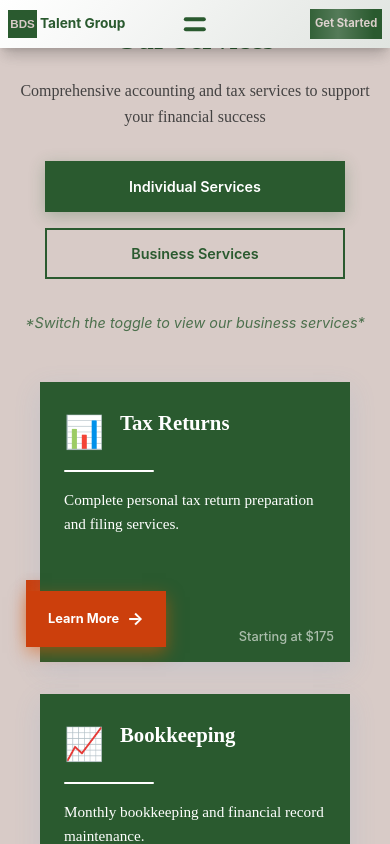
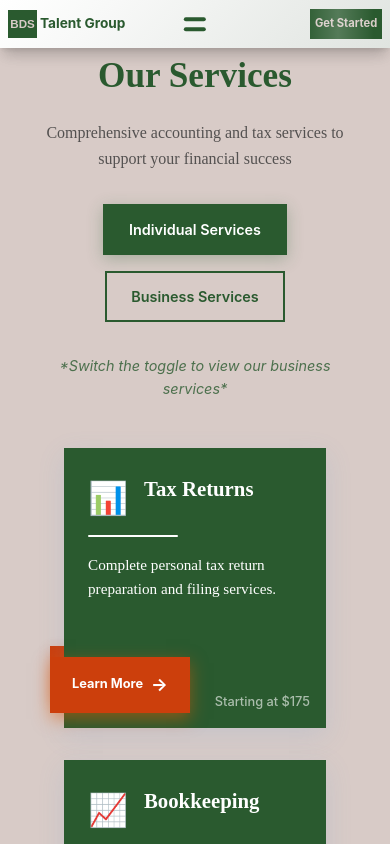
Before and after one commit to CartezDew/bdsfrontend, a React (Vite) app: page /services in a window 390 px wide. Shown: the top 844 px of the page. Built offline with nearby package versions, Linux system fonts and the light colour scheme.

Commit message:
commented out code in servicespage.css

```diff
--- a/src/styles/navbar.css
+++ b/src/styles/navbar.css
@@ -499,10 +499,10 @@ body.mobile-menu-opened .App.navbar-hidden .navbar {
 .back-to-top-btn {
   display: none;
   position: fixed;
-  right: .5rem;
+  right: .3rem;
   bottom: 2rem;
-  width: 3rem;
-  height: 3rem;
+  width: 2.7rem;
+  height: 2.7rem;
   background-color: rgba(154, 109, 56, 0.8);
   color: var(--color-timberwolf);
   border: none;
--- a/src/styles/servicesPage.css
+++ b/src/styles/servicesPage.css
@@ -1,3 +1,182 @@
+/* Services Page - cleaned and scoped to classes used in ServicesPage.jsx */
+
+.servicespage-section {
+  padding: 3rem 2rem 4rem 2rem;
+  background-color: var(--color-timberwolf);
+  margin-top: 0;
+  transition: padding-top 0.3s ease;
+}
+
+.servicespage-container {
+  max-width: 1400px;
+  margin: 0 auto;
+}
+
+.servicespage-header {
+  text-align: center;
+  margin-bottom: 3rem;
+}
+
+.servicespage-title {
+  font-size: clamp(2.2rem, 3.7vw, 3rem);
+  font-weight: 900;
+  color: var(--color-hunter-green);
+  margin-bottom: 1rem;
+  font-family: 'Playfair Display', serif;
+}
+
+.servicespage-subtitle {
+  font-size: clamp(1rem, 1.7vw, 1.2rem);
+  color: var(--color-errie-black);
+  max-width: auto;
+  margin: 0 auto;
+  line-height: 1.6;
+  opacity: 0.8;
+}
+
+/* Toggle */
+.servicespage-toggle {
+  display: flex;
+  justify-content: center;
+  align-items: center;
+  width: 100%;
+  justify-items: center;
+  gap: 1rem;
+  margin: 2rem 0;
+  flex-wrap: wrap;
+}
+
+.servicespage-toggle-btn {
+  background: var(--color-timberwolf);
+  color: var(--color-hunter-green);
+  border: 2px solid var(--color-hunter-green);
+  padding: 0.75rem 1.5rem;
+  font-weight: 600;
+  cursor: pointer;
+  transition: all 0.3s ease;
+  font-size: 0.9rem;
+  position: relative;
+}
+
+.servicespage-toggle-btn:hover {
+  background: var(--color-sinopia);
+  color: white;
+  border: 2px solid var(--color-sinopia);
+  transform: translateY(-2px);
+  box-shadow: 0 4px 15px rgba(51, 103, 59, 0.3);
+}
+
+.servicespage-toggle-btn.active {
+  background: var(--color-hunter-green);
+  color: white;
+  border: 2px solid var(--color-hunter-green);
+  box-shadow: 0 4px 15px rgba(51, 103, 59, 0.3);
+}
+
+.servicespage-toggle-btn:active {
+  transform: translateY(0);
+}
+
+/* Toggle note */
+.servicespage-note {
+  font-size: 0.9rem;
+  color: var(--color-hunter-green);
+  font-style: italic;
+  margin-top: 1rem;
+  opacity: 0.8;
+  text-align: center;
+  width: 100%;
+  margin-left: auto;
+  margin-right: auto;
+}
+
+/* Content container */
+.servicespage-content {
+  margin-top: 2rem;
+}
+
+/* Social Media Section */
+.service-social-media-section {
+  text-align: center;
+  padding: 1.5rem;
+  background: var(--color-hunter-green);
+  border-bottom: 1px solid var(--color-timberwolf);
+}
+
+.service-follow-us-text {
+  color: var(--color-timberwolf);
+  font-size: 1.2rem;
+  font-weight: 600;
+  margin: 0 0 1.5rem 0;
+  text-transform: uppercase;
+  letter-spacing: 1px;
+  font-family: 'Playfair Display', serif;
+}
+
+.service-social-icons {
+  display: flex;
+  justify-content: center;
+  align-items: center;
+  gap: 1.5rem;
+}
+
+.service-social-icon {
+  display: flex;
+  align-items: center;
+  justify-content: center;
+  width: 50px;
+  height: 50px;
+  border-radius: 50%;
+  background: var(--color-sinopia);
+  color: white;
+  text-decoration: none;
+  transition: all 0.3s ease;
+  box-shadow: 0 2px 8px rgba(204, 63, 12, 0.3);
+  animation: service-bounce 4s ease-in-out infinite;
+}
+
+/* Social Media Icons */
+.service-social-icon.service-facebook { animation-delay: 0s; }
+.service-social-icon.service-instagram { animation-delay: 0.7s; }
+.service-social-icon.service-linkedin { animation-delay: 1s; }
+
+.service-social-icon:hover {
+  transform: translateY(-3px) scale(1.1);
+  box-shadow: 0 4px 15px rgba(204, 63, 12, 0.5);
+}
+
+.service-social-icon svg { width: 30px; height: 30px; }
+.service-social-icon.service-instagram:hover { box-shadow: 0 4px 15px rgba(220, 39, 67, 0.5); }
+.service-social-icon.service-linkedin:hover { background: #006097; box-shadow: 0 4px 15px rgba(0, 119, 181, 0.5); }
+
+@keyframes service-bounce {
+  0%, 20%, 50%, 80%, 100% { transform: translateY(0); }
+  40% { transform: translateY(-10px); }
+  60% { transform: translateY(-5px); }
+}
+
+/* Media Queries (largest to smallest) */
+
+
+@media (max-width: 650px) {
+  .servicespage-section { padding: 2rem 1.5rem 2rem 1.5rem; }
+  .servicespage-title { font-size: clamp(1.8rem, 4.6vw, 2.5rem); }
+  .servicespage-subtitle { font-size: clamp(0.9rem, 1.5vw, 1.2rem); }
+}
+
+@media (max-width: 480px) {
+  .servicespage-section { padding: 1rem 0.5rem 2rem 0.5rem; }
+  .servicespage-title { font-size: 1.8rem; }
+}
+
+@media (max-width: 440px) {
+  .servicespage-title { font-size: clamp(1.7rem, 5.5vw, 2.5rem); }
+}
+
+@media (max-width: 400px) {
+  .servicespage-section { padding: 2rem 0rem 2rem 0rem; }
+}
+
 
 .servicespage-section {
   padding: 3rem 2rem 4rem 2rem;
@@ -49,22 +228,9 @@
 }
 
 /* ServicesPage section padding adjustment when navbar is visible */
-.servicespage-section {
-  padding-top: 3rem;
-}
-
-.servicespage-container {
-  max-width: 1300px;
-  margin: 0 auto;
-}
-
-.servicespage-header {
-  text-align: center;
-  margin-bottom: 3rem;
-}
 
 .servicespage-title {
-  font-size: 2.5rem;
+  font-size: clamp(2.2rem, 3.7vw, 3rem);
   font-weight: 900;
   color: var(--color-hunter-green);
   margin-bottom: 1rem;
@@ -72,12 +238,12 @@
 }
 
 .servicespage-subtitle {
-  font-size: 1.1rem;
+  font-size: clamp(1rem, 1.7vw, 1.2rem);
   color: var(--color-errie-black);
-  max-width: 600px;
+  max-width: auto;
   margin: 0 auto;
   line-height: 1.6;
-  opacity: 0.9;
+  opacity: 0.8;
 }
 
 /* ServicesPage Grid Layout */
@@ -85,9 +251,11 @@
   display: grid;
   grid-template-columns: repeat(auto-fit, minmax(300px, 1fr));
   gap: 2rem;
-  max-width: 1200px;
+  max-width: 1400px;
   margin: 0 auto;
   padding: 0 2rem;
+  justify-items: center;
+  justify-content: center;
 }
 
 /* Hide border when navbar is visible */
@@ -99,7 +267,7 @@
 .servicespage-card {
   position: relative;
   isolation: isolate;
-  margin-left: 30px;
+  margin-left: 0;
   height: 100%;
   display: flex;
   flex-direction: column;
@@ -148,7 +316,7 @@
 
 .servicespage-card-title {
   color: white;
-  font-size: 1.5rem;
+  font-size: clamp(1.4rem, 2.4vw, 2rem);
   font-weight: 700;
   margin-bottom: 0.75rem;
   text-align: left;
@@ -172,7 +340,7 @@
 
 .servicespage-description {
   color: white;
-  font-size: 1rem;
+  font-size: clamp(1rem, 1.6vw, 1.2rem);
   line-height: 1.6;
   margin-bottom: 1.5rem;
   text-align: left;
@@ -204,18 +372,19 @@
   align-items: center;
   justify-content: center;
   gap: 0.5rem;
-  border-radius: 0.5rem;
+  position: absolute;
+  z-index: 2;
+  left: -14px;
+  bottom: 15px;
+  min-width: 140px;
+  box-shadow: 0 6px 16px rgba(227, 89, 3, 0.50);
   text-decoration: none;
-  position: relative;
-  z-index: 2;
-  align-self: flex-start;
-  margin-top: auto;
 }
 
 .servicespage-learn-more-btn:hover {
-  background: var(--color-golden-brown);
-  transform: translateY(-2px);
-  box-shadow: 0 6px 20px rgba(204, 63, 12, 0.3);
+  background: var(--color-golden-brown) !important;
+  transform: translateY(-3px) !important;
+  box-shadow: 0 8px 20px rgba(0, 176, 80, 0.45) !important;
 }
 
 .servicespage-learn-more-btn:active {
@@ -249,7 +418,7 @@
 .servicespage-toggle-btn:hover {
   background: var(--color-sinopia);
   color: white;
-  border: 2px solid var(--color-sinopia);
+  /* border: 2px solid var(--color-sinopia); */
   transform: translateY(-2px);
   box-shadow: 0 4px 15px rgba(51, 103, 59, 0.3);
 }
@@ -265,7 +434,7 @@
 }
 
 /* Service Type Note */
-.servicespage-note {
+/* .servicespage-note {
   font-size: 0.9rem;
   color: var(--color-hunter-green);
   font-style: italic;
@@ -275,15 +444,15 @@
   width: 100%;
   margin-left: auto;
   margin-right: auto;
-}
+} */
 
 /* ServicesPage Content */
-.servicespage-content {
+/* .servicespage-content {
   margin-top: 2rem;
-}
+} */
 
 /* Scroll-triggered Animation Classes */
-.servicespage-content-col {
+/* .servicespage-content-col {
   opacity: 0;
   transform: translateY(30px);
   transition: all 0.8s cubic-bezier(0.25, 0.46, 0.45, 0.94);
@@ -292,10 +461,10 @@
 .servicespage-content-col.servicespage-animate-in {
   opacity: 1;
   transform: translateY(0);
-}
+} */
 
 /* Staggered animations for child elements */
-.servicespage-content-col.servicespage-animate-in .servicespage-section-header {
+/* .servicespage-content-col.servicespage-animate-in .servicespage-section-header {
   animation: servicespageSlideInLeft 0.6s cubic-bezier(0.25, 0.46, 0.45, 0.94) 0.1s forwards;
 }
 
@@ -321,10 +490,10 @@
 
 .servicespage-content-col.servicespage-animate-in .servicespage-pricing-section {
   animation: servicespagePricingGlow 1s cubic-bezier(0.25, 0.46, 0.45, 0.94) 0.7s forwards;
-}
+} */
 
 /* Enhanced Keyframe Animations */
-@keyframes servicespageFadeInUp {
+/* @keyframes servicespageFadeInUp {
   from {
     opacity: 0;
     transform: translateY(20px) scale(0.95);
@@ -366,8 +535,8 @@
     opacity: 1;
     transform: scale(1);
   }
-}
-
+} */
+/*
 @keyframes servicespageBounceIn {
   0% {
     opacity: 0;
@@ -384,9 +553,9 @@
     opacity: 1;
     transform: scale(1);
   }
-}
+} */
 
-@keyframes servicespageZoomIn {
+/* @keyframes servicespageZoomIn {
   from {
     opacity: 0;
     transform: scale(0.9) translateY(30px);
@@ -397,66 +566,31 @@
     transform: scale(1) translateY(0);
     filter: blur(0px);
   }
+} */
+
+/* Responsive Design - ordered largest to smallest and deduplicated */
+@media (max-width: 1150px) {
+  .servicespage-grid {
+    grid-template-columns: repeat(auto-fit, minmax(320px, 1fr));
+    gap: 2.5rem;
+    max-width: 900px;
+  }
+  .servicespage-learn-more-btn { left: -14px; bottom: 15px; }
 }
 
-/* Responsive Design */
-@media (max-width: 768px) {
-  .servicespage-section {
-    padding: 1.5rem 1rem 3rem 1rem;
-  }
-
-  .servicespage-title {
-    font-size: 2rem;
-  }
-
-  .servicespage-subtitle {
-    font-size: 1rem;
-  }
-
-  .servicespage-toggle {
-    flex-direction: column;
+@media (max-width: 850px) {
+  /* Keep previous section padding override commented (retained for reference) */
+  .servicespage-grid {
+    grid-template-columns: repeat(auto-fit, minmax(320px, 1fr));
+    gap: 2rem;
     align-items: center;
-  }
-
-  .servicespage-toggle-btn {
-    width: 100%;
-    max-width: 300px;
-  }
-
-  .servicespage-grid {
-    grid-template-columns: 1fr;
-    padding: 0 1rem;
-  }
-
-  .servicespage-card {
-    margin-left: 15px;
-  }
-
-  .servicespage-card::before {
-    left: -7px;
-    width: 60px;
-    height: 26px;
+    justify-content: center;
+    text-align: center;
+    margin-bottom: 2rem;
   }
 }
 
-@media (max-width: 480px) {
-  .servicespage-section {
-    padding: 1rem 0.5rem 2rem 0.5rem;
-  }
 
-  .servicespage-title {
-    font-size: 1.8rem;
-  }
-
-  .servicespage-card-content {
-    padding: 1.5rem 1.5rem 3rem 1.5rem;
-  }
-
-  .servicespage-learn-more-btn {
-    padding: 12px 18px;
-    font-size: 0.75rem;
-  }
-}
 
 /* ========================================
    DETAILED INDIVIDUAL SERVICES SECTION
@@ -475,14 +609,6 @@
   padding-right: 2rem;
 }
 
-.servicespage-detailed-container {
-  max-width: 1300px;
-  margin: 0 auto;
-  padding: 0 1.25rem;
-}
-
-
-
 .servicespage-service-section {
   display: block;
   margin-bottom: 4rem;
@@ -492,16 +618,6 @@
   border: 1px solid rgba(42, 90, 47, 0.1);
   box-shadow: 0 8px 32px rgba(42, 90, 47, 0.08);
 }
-
-@media (min-width: 960px) {
-  .servicespage-service-section {
-    padding: 3rem;
-  }
-}
-
-
-
-
 
 .servicespage-content-col {
   background: transparent;
@@ -516,13 +632,7 @@
   width: 100%;
 }
 
-@media (min-width: 960px) {
-  .servicespage-content-col {
-    gap: 2.5rem;
-  }
-}
-
-.servicespage-section-header {
+/* .servicespage-section-header {
   display: flex;
   justify-content: space-between;
   align-items: flex-start;
@@ -530,15 +640,15 @@
   margin-bottom: 0;
   padding-bottom: 1.5rem;
   border-bottom: 2px solid var(--color-hunter-green);
-}
+} */
 
-.servicespage-header-main {
+/* .servicespage-header-main {
   display: flex;
   align-items: center;
   gap: 1rem;
-}
+} */
 
-.servicespage-service-title {
+/* .servicespage-service-title {
   font-size: clamp(2rem, 2.5vw, 2.5rem);
   font-weight: 900;
   line-height: 1.1;
@@ -546,13 +656,13 @@
   color: var(--color-hunter-green);
   font-family: 'Playfair Display', serif;
   text-shadow: 0 2px 4px rgba(42, 90, 47, 0.1);
-}
-
+} */
+/*
 .servicespage-service-icon {
   font-size: 1.6rem;
-}
+} */
 
-.servicespage-price-chip {
+/* .servicespage-price-chip {
   background: var(--color-sinopia);
   color: white;
   border: 2px solid var(--color-sinopia);
@@ -563,8 +673,8 @@
   white-space: nowrap;
   box-shadow: 0 4px 12px rgba(204, 63, 12, 0.3);
   transition: all 0.3s ease;
-}
-
+} */
+/*
 .servicespage-price-chip:hover {
   background: var(--color-golden-brown);
   border-color: var(--color-golden-brown);
@@ -593,8 +703,34 @@
   display: grid;
   gap: 1.5rem;
   grid-template-columns: 1fr;
-}
+} */
 
+/* Responsive Design for Social Media */
+/* @media (max-width: 768px) {
+  .service-social-media-section {
+    margin: 1.5rem 0 2rem 0;
+    padding: 1rem;
+  }
+
+  .service-social-icons {
+    gap: 1rem;
+  }
+
+  .service-social-icon {
+    width: 45px;
+    height: 45px;
+  }
+
+  .service-social-icon svg {
+    width: 20px;
+    height: 20px;
+  }
+
+  .service-follow-us-text {
+    font-size: 1rem;
+  }
+} */
+/*
 @media (min-width: 720px) {
   .servicespage-highlights-grid {
     grid-template-columns: 1fr 1fr;
@@ -799,14 +935,14 @@
   line-height: 1.6;
   text-align: center;
   font-family: 'Playfair Display', serif;
-}
+} */
 
 /* ========================================
    SOCIAL MEDIA SECTION
    ======================================== */
 
 /* Social Media Section */
-.service-social-media-section {
+/* .service-social-media-section {
   text-align: center;
   padding: 1.5rem;
   background: var(--color-hunter-green);
@@ -823,8 +959,8 @@
   font-family: 'Playfair Display', serif;
   font-style: normal;
   text-shadow: 0 1px 2px rgba(51, 103, 59, 0.1);
-}
-
+} */
+/*
 .service-social-icons {
   display: flex;
   justify-content: center;
@@ -845,8 +981,8 @@
   transition: all 0.3s ease;
   box-shadow: 0 2px 8px rgba(204, 63, 12, 0.3);
   animation: service-bounce 4s ease-in-out infinite;
-}
-
+} */
+/*
 .service-social-icon.service-facebook {
   animation-delay: 0s;
 }
@@ -877,36 +1013,49 @@
 .service-social-icon.service-linkedin:hover {
   background: #006097;
   box-shadow: 0 4px 15px rgba(0, 119, 181, 0.5);
+} */
+
+/* @media (max-width: 440px) {
+  .servicespage-title { font-size: clamp(1.7rem, 5.5vw, 2.5rem); }
 }
 
-/* Responsive Design for Social Media */
-@media (max-width: 768px) {
-  .service-social-media-section {
-    margin: 1.5rem 0 2rem 0;
-    padding: 1rem;
+@media (max-width: 400px) {
+  .servicespage-section { padding: 2rem 0rem 2rem 0rem; }
+}
+
+/* Optional price style parity if used on page cards */
+/* .servicespage-price {
+  position: absolute;
+  bottom: 15px;
+  right: 1rem;
+  font-size: 0.9rem;
+  color: white;
+  opacity: 0.6;
+  font-weight: 500;
+  z-index: 2;
+} */
+
+/* @media (max-width: 480px) {
+  .servicespage-section {
+    padding: 1rem 0.5rem 2rem 0.5rem;
   }
 
-  .service-social-icons {
-    gap: 1rem;
+  .servicespage-title {
+    font-size: 1.8rem;
   }
 
-  .service-social-icon {
-    width: 45px;
-    height: 45px;
+  .servicespage-card-content {
+    padding: 1.5rem 1.5rem 3rem 1.5rem;
   }
 
-  .service-social-icon svg {
-    width: 20px;
-    height: 20px;
-  }
-
-  .service-follow-us-text {
-    font-size: 1rem;
+  .servicespage-learn-more-btn {
+    padding: 12px 18px;
+    font-size: 0.75rem;
   }
 }
 
 /* Bounce Animation Keyframes */
-@keyframes service-bounce {
+/* @keyframes service-bounce {
   0%, 20%, 50%, 80%, 100% {
     transform: translateY(0);
   }
@@ -916,12 +1065,12 @@
   60% {
     transform: translateY(-5px);
   }
-}
+} */
 
 /* On-load header fade-in */
-.sp-fade-in-up { animation: spFadeInUp .7s ease both; }
-@keyframes spFadeInUp { from { opacity: 0; transform: translateY(14px);} to { opacity: 1; transform: translateY(0);} }
+/* .sp-fade-in-up { animation: spFadeInUp .7s ease both; }
+@keyframes spFadeInUp { from { opacity: 0; transform: translateY(14px);} to { opacity: 1; transform: translateY(0);} } */
 
 /* Scroll-trigger base state */
-.sp-animate { opacity: 0; transform: translateY(16px); transition: opacity .6s ease, transform .6s ease; }
-.sp-in-view { opacity: 1; transform: translateY(0); }
+/* .sp-animate { opacity: 0; transform: translateY(16px); transition: opacity .6s ease, transform .6s ease; }
+.sp-in-view { opacity: 1; transform: translateY(0); } */
```
